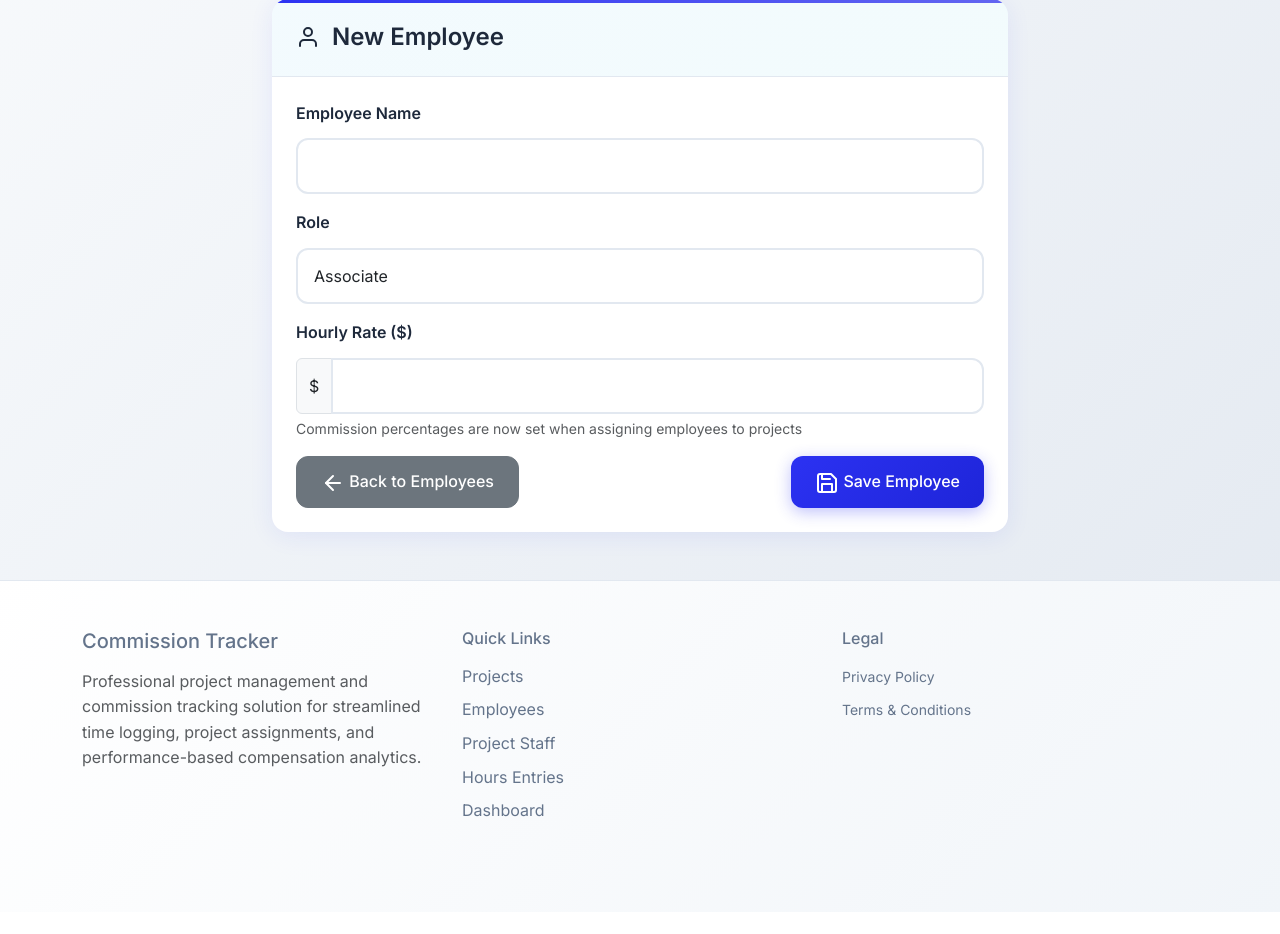
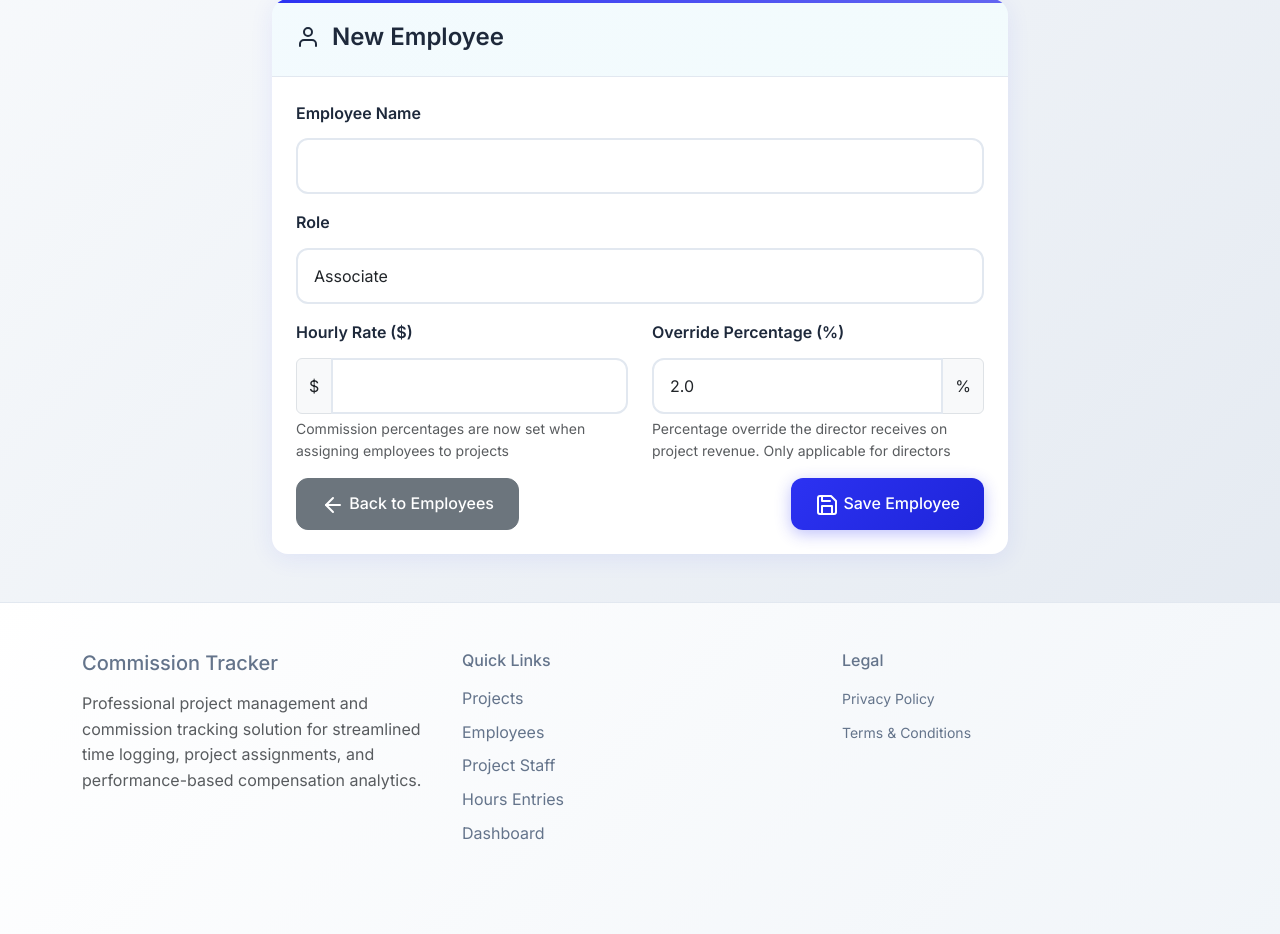
Before and after one commit to Janus-Solutions-Group/commission-tracker, a Flask app: page /employees/new in a window 1280 px wide. Shown: the part 165-1099 px from the top of the page. Before the commit the page ends 1077 px from the top, so only its background shows below. Run offline with Flask 3, Linux system fonts and the light colour scheme; a user stored in the database is signed in; tables that the repository leaves empty hold one stand-in row (values such as "Sample post"); some libraries are stand-ins or nearby versions.

Commit message:
added extra hours entries and customized override

```diff
--- a/forms.py
+++ b/forms.py
@@ -21,8 +21,9 @@ class ProjectForm(FlaskForm):
     project_id = StringField('Project ID', validators=[DataRequired(), Length(min=2, max=100)])
     client = StringField('Client', validators=[DataRequired(), Length(min=2, max=100)])
     start_date = DateField('Start Date', validators=[DataRequired()])
-    end_date = DateField('End Date', validators=[Optional()])  # <-- This line
+    end_date = DateField('End Date', validators=[Optional()])
     total_allocated_hours = FloatField('Total Allocated Hours', validators=[DataRequired(), NumberRange(min=0.01, max=10000)])
+    extra_hours = FloatField('Extra Hours', default=0.0, validators=[DataRequired(), NumberRange(min=0.01, max=10000)])
 
     # def validate_end_date(self, field):
     #     if field.data and self.start_date.data and field.data < self.start_date.data:
@@ -42,6 +43,7 @@ class EmployeeForm(FlaskForm):
         validators=[DataRequired()]
     )
     hourly_rate = FloatField('Hourly Rate ($)', validators=[DataRequired(), NumberRange(min=0.01, max=10000)])
+    override_percentage = FloatField('Override Percentage (%)', default=2.0, validators=[DataRequired(), NumberRange(min=0, max=100)])
 
 class ProjectStaffForm(FlaskForm):
     employee_id = SelectField('Employee', coerce=int, validators=[DataRequired()])
--- a/routes.py
+++ b/routes.py
@@ -153,7 +153,7 @@ def index():
                 note = "Associate: own hours commission"
             elif emp.role.lower() == 'director':
                 direct_comm = revenue * (staff.commission_percentage or 0) / 100
-                override_comm = total_project_revenue * 0.02
+                override_comm = (total_project_revenue * employee.override_percentage / 100) if employee.override_percentage else 0
                 note = "Director: direct + 2% override"
             else:
                 direct_comm = total_project_revenue * (staff.commission_percentage or 0) / 100
@@ -253,7 +253,7 @@ def dashboard():
                 override_comm = 0
             elif employee.role.lower() == 'director':
                 direct_comm = revenue * (staff.commission_percentage or 0) / 100
-                override_comm = total_project_revenue * 0.02
+                override_comm = (total_project_revenue * employee.override_percentage / 100) if employee.override_percentage else 0
             else:
                 direct_comm = total_project_revenue * (staff.commission_percentage or 0) / 100
                 override_comm = 0
@@ -325,6 +325,7 @@ def projects_new():
             start_date=form.start_date.data,
             end_date=form.end_date.data,
             total_allocated_hours=form.total_allocated_hours.data,
+            extra_hours=form.extra_hours.data,
             company_id=current_user.company_id
         )
         db.session.add(project)
@@ -401,6 +402,7 @@ def employees_new():
             name=form.name.data,
             role=form.role.data,
             hourly_rate=form.hourly_rate.data,
+            override_percentage=form.override_percentage.data if form.role.data == 'Director' else 0.0,
             company_id=current_user.company_id
         )
         db.session.add(employee)
--- a/templates/employees/form.html
+++ b/templates/employees/form.html
@@ -39,8 +39,9 @@
                             </div>
                         {% endif %}
                     </div>
-
-                    <div class="mb-3">
+                    <div class="row">
+                        <!-- Hourly Rate -->
+                        <div class="col-md-6 mb-3">
                             {{ form.hourly_rate.label(class="form-label") }}
                             <div class="input-group">
                                 <span class="input-group-text">$</span>
@@ -54,8 +55,26 @@
                                 {% endif %}
                             </div>
                             <div class="form-text">Commission percentages are now set when assigning employees to projects</div>
+                        </div>
 
+                        <!-- Override Percentage -->
+                        <div class="col-md-6 mb-3">
+                            {{ form.override_percentage.label(class="form-label") }}
+                            <div class="input-group">
+                                {{ form.override_percentage(class="form-control" + (" is-invalid" if form.override_percentage.errors else ""), step="0.01") }}
+                                <span class="input-group-text">%</span>
+                                {% if form.override_percentage.errors %}
+                                <div class="invalid-feedback">
+                                        {% for error in form.override_percentage.errors %}
+                                            {{ error }}
+                                        {% endfor %}
                                     </div>
+                                {% endif %}
+                            </div>
+                            <div class="form-text">Percentage override the director receives on project revenue. Only applicable for directors</div>
+                        </div>
+                    </div>
+
 
                     <div class="d-flex justify-content-between">
                         <a href="{{ url_for('employees_list') }}" class="btn btn-secondary">
--- a/templates/employees/list.html
+++ b/templates/employees/list.html
@@ -30,6 +30,7 @@
                             <th>Name</th>
                             <th class="text-center">Role</th>
                             <th class="text-end">Hourly Rate</th>
+                            <th class="text-end">Override %age</th>
                             <th class="text-center">Project Assignments</th>
                             <th class="text-end">Total Hours</th>
                             <th class="text-center">Actions</th>
@@ -43,6 +44,7 @@
                                 <span class="badge bg-secondary">{{ employee.role }}</span>
                             </td>
                             <td class="text-end">${{ "%.2f"|format(employee.hourly_rate) }}</td>
+                            <td class="text-end">{{ "%.1f"|format(employee.override_percentage) }}%</td>
                             <td class="text-center">
                                 <span class="badge bg-info">{{ employee.project_staff|length }} projects</span>
                             </td>
```
Also changed, not shown: models.py (+5 -3 lines), templates/projects/detail.html (+6 -6 lines), templates/projects/form.html (+17 -2 lines), templates/projects/list.html (+6 -4 lines). Lines whose indentation alone changed are shown as unchanged.
